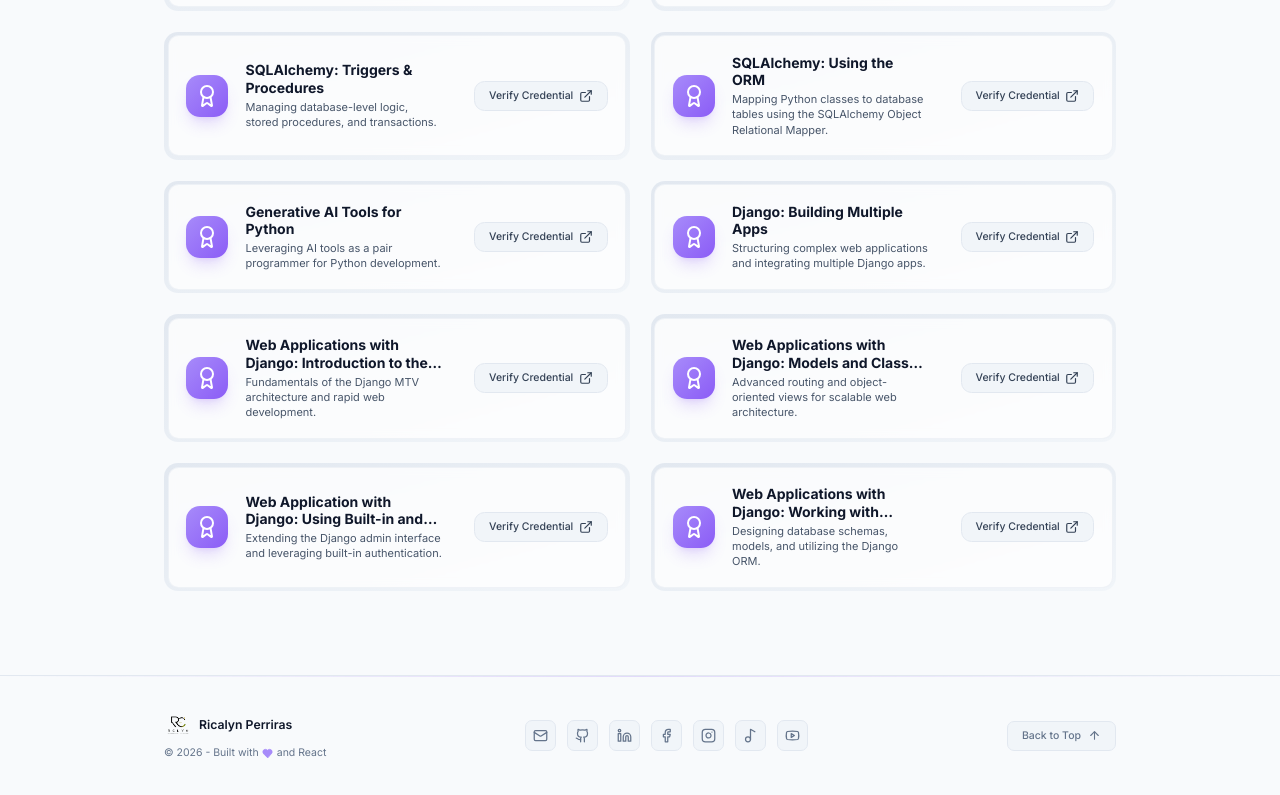
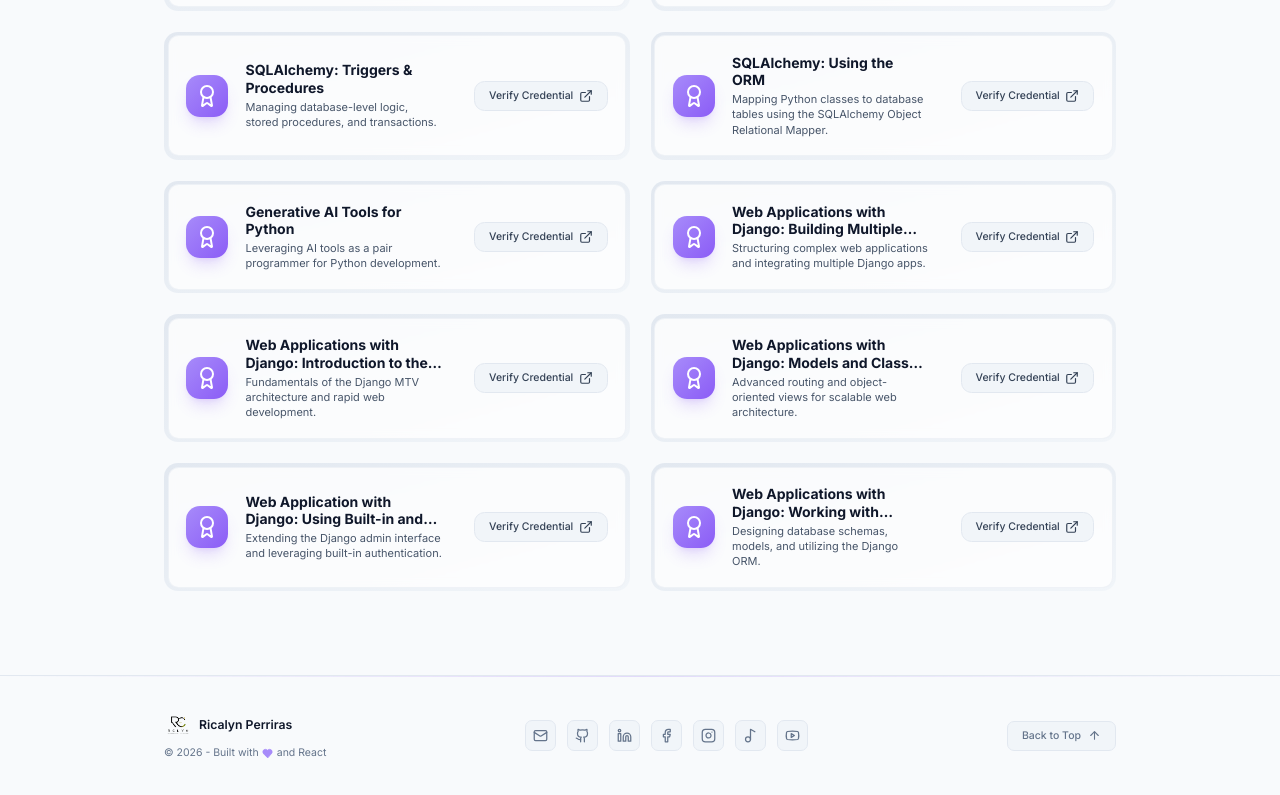
Before and after one commit to rclynn/my-portfolio, a React (Vite) app: page /certifications in a window 1280 px wide. Shown: the part 6743-7538 px from the top of the page. Built offline with nearby package versions, Linux system fonts and the light colour scheme.

Commit message:
content: update Django Multiple Apps certification title

```diff
--- a/src/data/portfolioData.js
+++ b/src/data/portfolioData.js
@@ -747,7 +747,7 @@
     category: 'Basic',
   },
   {
-    title: 'Django: Building Multiple Apps',
+    title: 'Web Applications with Django: Building Multiple Apps in a Project',
     issuer: 'Professional Certification',
     description: 'Structuring complex web applications and integrating multiple Django apps.',
     link: '/certifications/Web Applications with Django_ Building Multiple Apps in a Project.png',
```
